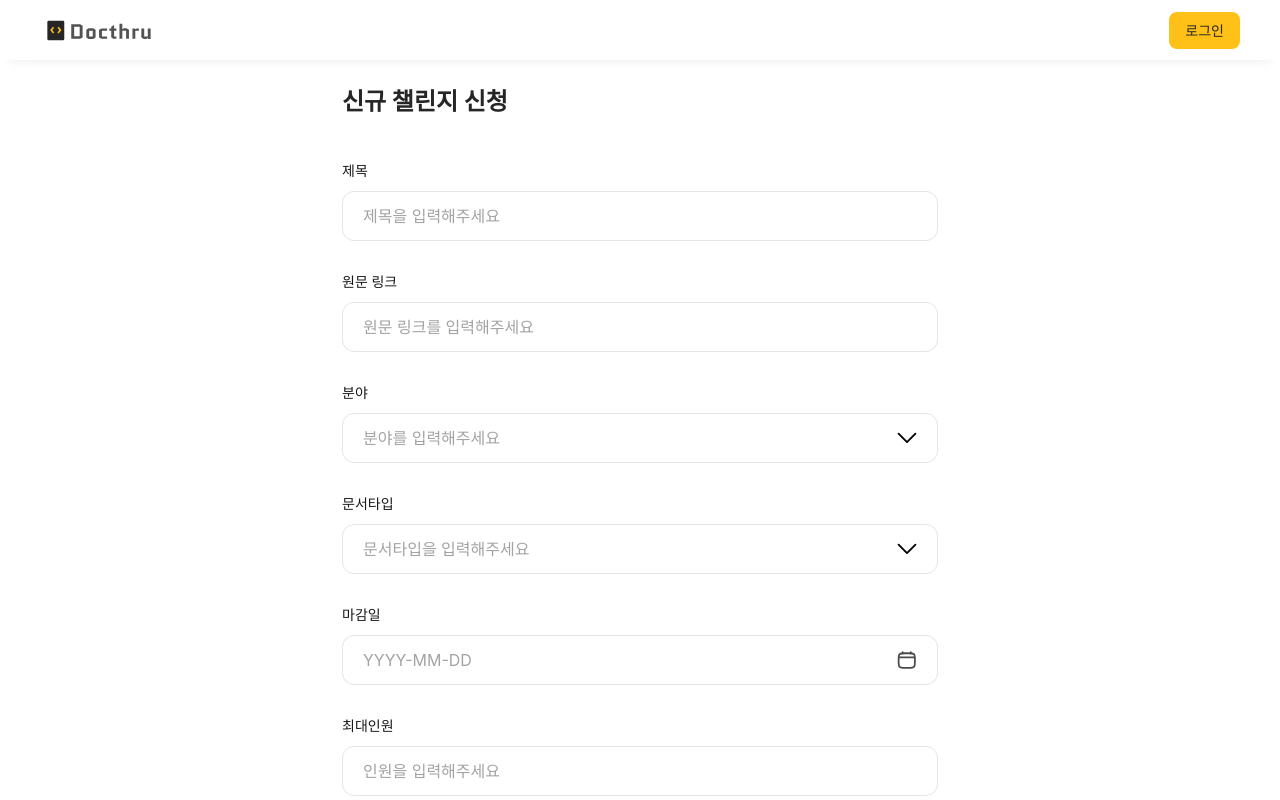
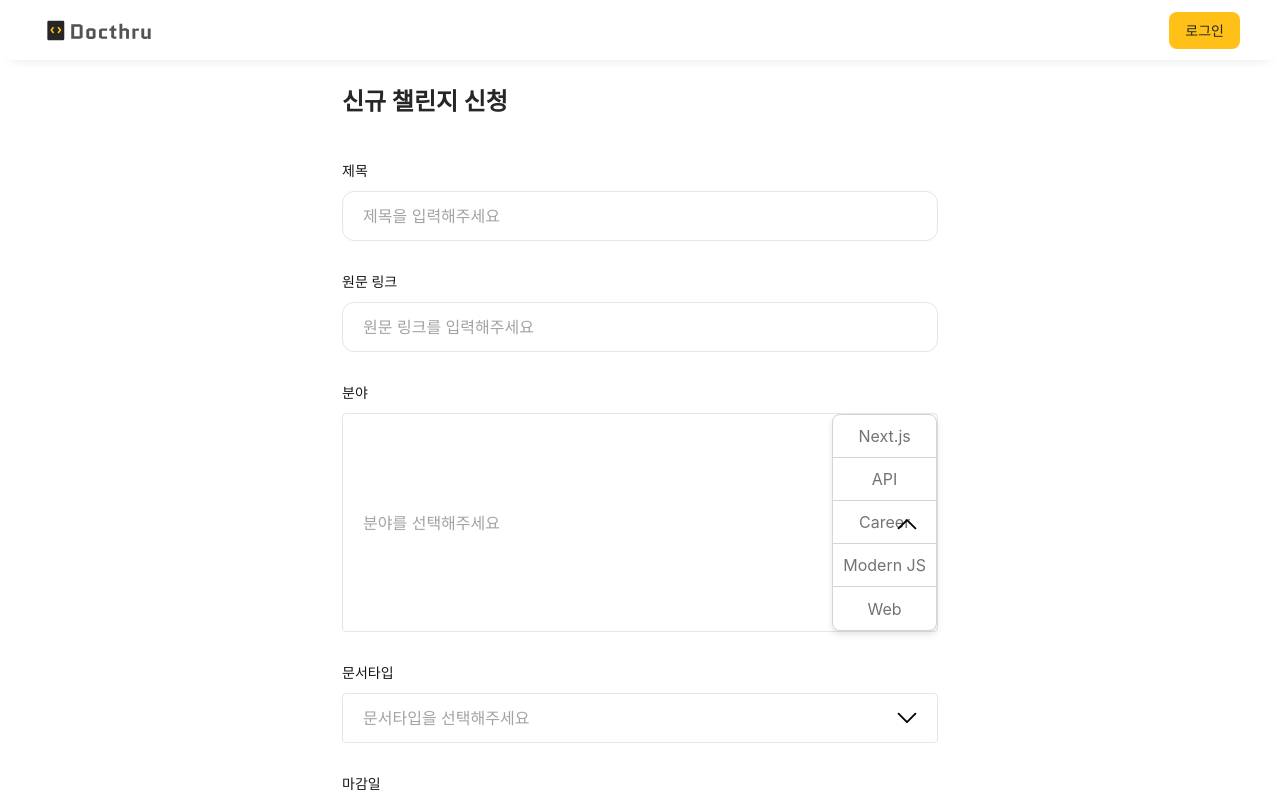
Before and after one commit to claudia99503/docthru-fe, a Next.js app: page /application in a window 1280 px wide. Both pictures are taken after a click on the picture 907 px from the left and 438 px from the top of the page. Shown: the top 800 px of the page. Built offline with nearby package versions, Linux system fonts and the light colour scheme; no server answers; a web font is replaced by a local one.

Commit message:
:sparkles: [Feat] 신규 챌린지 신청 페이지에 FieldSelection , DocTypeSelection 추가 및 필드, 문서 타입 매핑 추가

```diff
--- a/src/pages/application/index.jsx
+++ b/src/pages/application/index.jsx
@@ -4,8 +4,24 @@ import { useRouter } from "next/router";
 import styles from "../../styles/pages/application/CreateApplicationPage.module.css";
 import { createChallengeApplication } from "../../service/api/challenge";
 import Loader from "../../components/common/Loader";
+import FieldSelection from "../../components/application/FieldSelection";
+import DocTypeSelection from "../../components/application/DocTypeSelection";
+import assets from "../../variables/images";
 
-export default function CreateApplicationPage() {
+const fieldMapping = {
+  "Next.js": "NEXTJS",
+  API: "API",
+  Career: "CAREER",
+  "Modern JS": "MODERNJS",
+  Web: "WEB",
+};
+
+const docTypeMapping = {
+  "공식 문서": "OFFICIAL",
+  블로그: "BLOG",
+};
+
+const CreateApplicationPage = () => {
   const [formData, setFormData] = useState({
     title: "",
     docUrl: "",
@@ -16,9 +32,11 @@ export default function CreateApplicationPage() {
     description: "",
   });
 
-  const [selectedDate, setSelectedDate] = useState(""); // 화면에서만 표시 될 날짜
+  const [selectedDate, setSelectedDate] = useState(""); // 화면에서만 표시될 날짜
   const [loading, setLoading] = useState(false);
   const [error, setError] = useState(null);
+  const [fieldDropdownOpen, setFieldDropdownOpen] = useState(false);
+  const [docTypeDropdownOpen, setDocTypeDropdownOpen] = useState(false);
   const router = useRouter();
 
   const handleInputChange = (e) => {
@@ -29,22 +47,32 @@ export default function CreateApplicationPage() {
     }));
   };
 
-  // 날짜 변경
+  const handleFieldSelect = (value) => {
+    setFormData((prevData) => ({
+      ...prevData,
+      field: value, // UI상으로는 선택한 값 유지
+    }));
+    setFieldDropdownOpen(false);
+  };
+
+  const handleDocTypeSelect = (value) => {
+    setFormData((prevData) => ({
+      ...prevData,
+      docType: value, // UI상으로는 선택한 값 유지
+    }));
+    setDocTypeDropdownOpen(false);
+  };
+
   const handleDateChange = (e) => {
     const date = e.target.value;
-    const formattedDate = new Date(date).toISOString();
-    setSelectedDate(date); // 선택한 날짜를 업데이트 (YYYY-MM-DD)
+    setSelectedDate(date);
     setFormData((prevData) => ({
       ...prevData,
-      deadline: formattedDate, // ISO 형식으로 폼 데이터 업데이트
+      deadline: new Date(date).toISOString(), // ISO 형식으로 변환하여 저장
     }));
   };
 
-  const handleSubmit = async (e) => {
-    e.preventDefault();
-    setLoading(true);
-    setError(null);
-
+  const validateForm = () => {
     const {
       title,
       docUrl,
@@ -63,33 +91,38 @@ export default function CreateApplicationPage() {
       !maxParticipants ||
       !description
     ) {
-      setError("모든 필드를 입력해주세요.");
+      return "모든 필드를 입력해주세요.";
+    }
+    return null;
+  };
+
+  const handleSubmit = async (e) => {
+    e.preventDefault();
+    setLoading(true);
+    setError(null);
+
+    const errorMsg = validateForm();
+    if (errorMsg) {
+      setError(errorMsg);
       setLoading(false);
       return;
     }
 
     const dataToSend = {
-      title,
-      docUrl,
-      field,
-      docType,
-      deadline,
-      maxParticipants: Number(maxParticipants),
-      description,
+      title: formData.title,
+      docUrl: formData.docUrl,
+      field: fieldMapping[formData.field],
+      docType: docTypeMapping[formData.docType],
+      deadline: formData.deadline,
+      maxParticipants: Number(formData.maxParticipants),
+      description: formData.description,
     };
 
-    console.log("전송할 데이터:", JSON.stringify(dataToSend, null, 2));
-
     try {
-      const response = await createChallengeApplication(dataToSend);
-      console.log("챌린지 생성 성공:", response);
+      await createChallengeApplication(dataToSend);
       alert("챌린지 신청이 성공적으로 완료되었습니다!");
       router.push("/me/application");
     } catch (error) {
-      console.error(
-        "챌린지 생성 실패:",
-        error.response ? error.response.data : error.message
-      );
       setError("챌린지 생성 중 오류가 발생했습니다. 다시 시도해주세요.");
     } finally {
       setLoading(false);
@@ -107,13 +140,14 @@ export default function CreateApplicationPage() {
       </Head>
       <div className={styles.CreateApplicationPage}>
         <h1 className={styles["application-title"]}>신규 챌린지 신청</h1>
-
         {loading && <Loader msg="챌린지를 생성 중입니다" />}
-
         {!loading && (
           <form className={styles.form} onSubmit={handleSubmit}>
             <label className={styles.label}>제목</label>
-            <div className={styles["input-wrapper"]}>
+            <div
+              className={styles["input-wrapper"]}
+              style={{ borderRadius: "12px" }}
+            >
               <input
                 type="text"
                 name="title"
@@ -125,7 +159,10 @@ export default function CreateApplicationPage() {
             </div>
 
             <label className={styles.label}>원문 링크</label>
-            <div className={styles["input-wrapper"]}>
+            <div
+              className={styles["input-wrapper"]}
+              style={{ borderRadius: "12px" }}
+            >
               <input
                 type="text"
                 name="docUrl"
@@ -137,39 +174,66 @@ export default function CreateApplicationPage() {
             </div>
 
             <label className={styles.label}>분야</label>
-            <div className={styles["input-wrapper"]}>
+            <div
+              className={styles["input-wrapper"]}
+              style={{ borderRadius: "4px" }}
+            >
               <input
                 type="text"
                 name="field"
-                placeholder="분야를 입력해주세요"
+                placeholder="분야를 선택해주세요"
                 className={styles["select-input"]}
                 value={formData.field}
-                onChange={handleInputChange}
+                readOnly
               />
-              <img src="/assets/icons/ic_down.svg" className={styles.icon} />
+              <img
+                src={fieldDropdownOpen ? assets.icons.up : assets.icons.down}
+                className={styles.icon}
+                onClick={() => setFieldDropdownOpen(!fieldDropdownOpen)}
+              />
+              {fieldDropdownOpen && (
+                <div className={styles.dropdownContainer}>
+                  <FieldSelection onOptionChange={handleFieldSelect} />
+                </div>
+              )}
             </div>
 
             <label className={styles.label}>문서타입</label>
-            <div className={styles["input-wrapper"]}>
+            <div
+              className={styles["input-wrapper"]}
+              style={{ borderRadius: "4px" }}
+            >
               <input
                 type="text"
                 name="docType"
-                placeholder="문서타입을 입력해주세요"
+                placeholder="문서타입을 선택해주세요"
                 className={styles["select-input"]}
                 value={formData.docType}
-                onChange={handleInputChange}
+                readOnly
               />
-              <img src="/assets/icons/ic_down.svg" className={styles.icon} />
+              <img
+                src={docTypeDropdownOpen ? assets.icons.up : assets.icons.down}
+                className={styles.icon}
+                onClick={() => setDocTypeDropdownOpen(!docTypeDropdownOpen)}
+              />
+              {docTypeDropdownOpen && (
+                <div className={styles.dropdownContainer}>
+                  <DocTypeSelection onOptionChange={handleDocTypeSelect} />
+                </div>
+              )}
             </div>
 
             <label className={styles.label}>마감일</label>
-            <div className={styles["input-wrapper"]}>
+            <div
+              className={styles["input-wrapper"]}
+              style={{ borderRadius: "12px" }}
+            >
               <input
                 type="text"
                 name="deadline"
                 placeholder="YYYY-MM-DD"
                 className={styles.input}
-                value={selectedDate} // 화면에 표시할 날짜
+                value={selectedDate}
                 readOnly
               />
               <input
@@ -178,7 +242,7 @@ export default function CreateApplicationPage() {
                 onChange={handleDateChange}
               />
               <img
-                src="/assets/icons/ic_calender.svg"
+                src={assets.icons.calender}
                 className={styles.icon}
                 onClick={() =>
                   document.querySelector(`.${styles.dateInput}`).showPicker()
@@ -187,14 +251,22 @@ export default function CreateApplicationPage() {
             </div>
 
             <label className={styles.label}>최대인원</label>
-            <div className={styles["input-wrapper"]}>
+            <div
+              className={styles["input-wrapper"]}
+              style={{ borderRadius: "12px" }}
+            >
               <input
-                type="number"
+                type="text"
                 name="maxParticipants"
                 placeholder="인원을 입력해주세요"
                 className={styles.input}
                 value={formData.maxParticipants}
-                onChange={handleInputChange}
+                onChange={(e) => {
+                  const value = e.target.value;
+                  if (/^\d*$/.test(value)) {
+                    handleInputChange(e); // 숫자만 허용
+                  }
+                }}
               />
             </div>
 
@@ -205,6 +277,7 @@ export default function CreateApplicationPage() {
               className={styles.textarea}
               value={formData.description}
               onChange={handleInputChange}
+              style={{ borderRadius: "6px" }}
             ></textarea>
 
             <button className={styles["submit-button"]} type="submit">
@@ -217,4 +290,6 @@ export default function CreateApplicationPage() {
       </div>
     </>
   );
-}
+};
+
+export default CreateApplicationPage;
```
